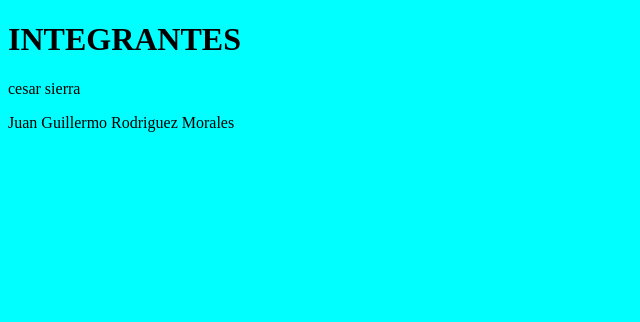
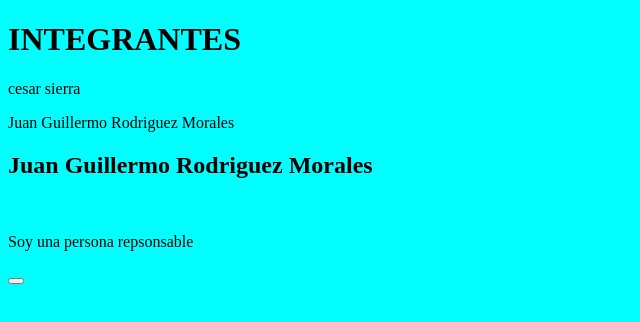
Before and after one commit to CesarSierra97/taller-de-git-hub, a plain HTML site: page index.html in a window 1280 px wide. Shown: the whole page, without its empty margins (0-640 px from the left). Drawn offline with Linux system fonts and the light colour scheme.

Commit message:
cree la caja en la rama

```diff
--- a/index.html
+++ b/index.html
@@ -16,4 +16,14 @@
     <P>Juan Guillermo Rodriguez Morales</P>
 
 </body>
+
+<div class="JuanRodriguez">
+<h2>Juan Guillermo Rodriguez Morales</h2>
+<img src="acsets/images" alt="">
+<p>Soy una persona repsonsable</p>
+<button class="btn-JuanRodriguez"></button>
+</div>
+</body>
+
+
 </html>
```
